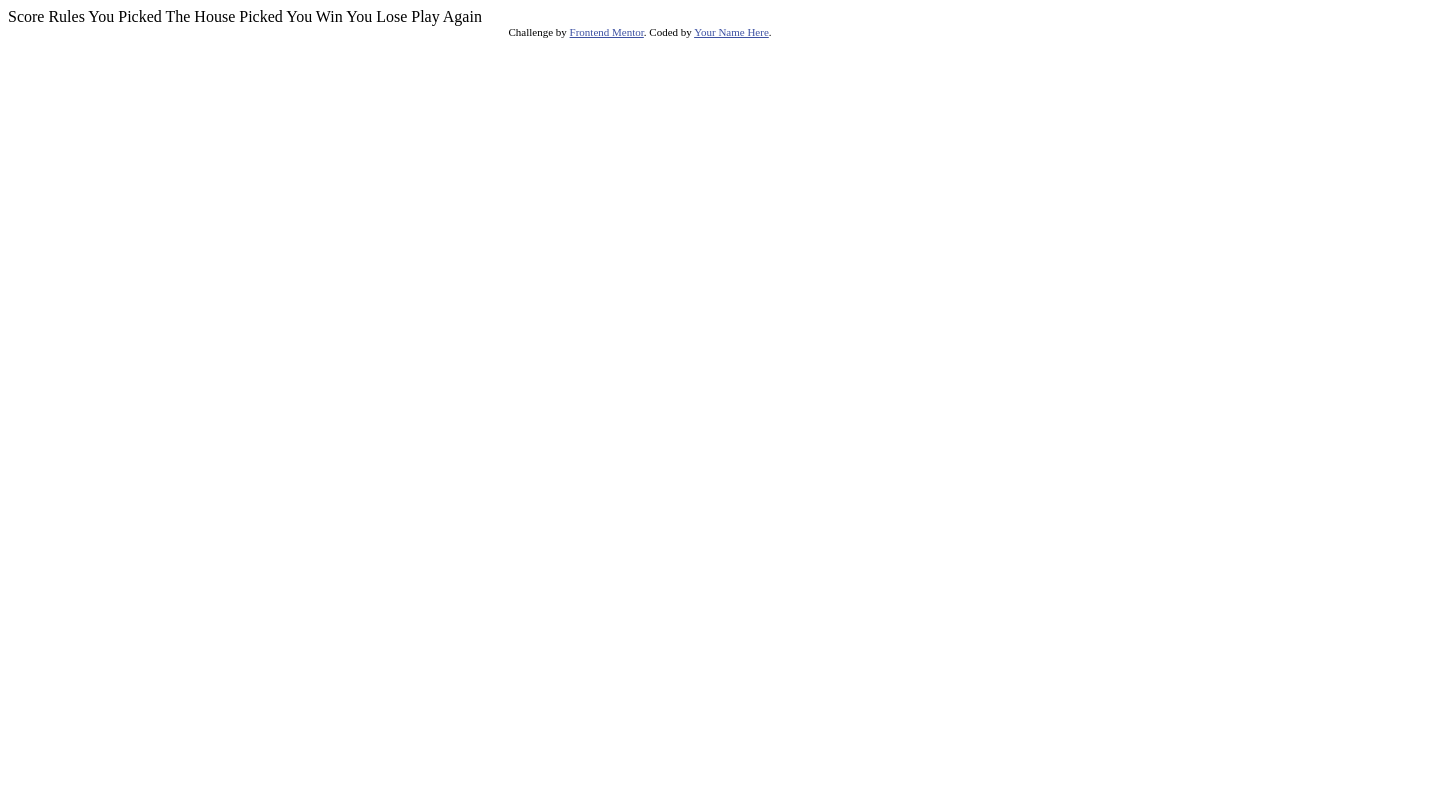
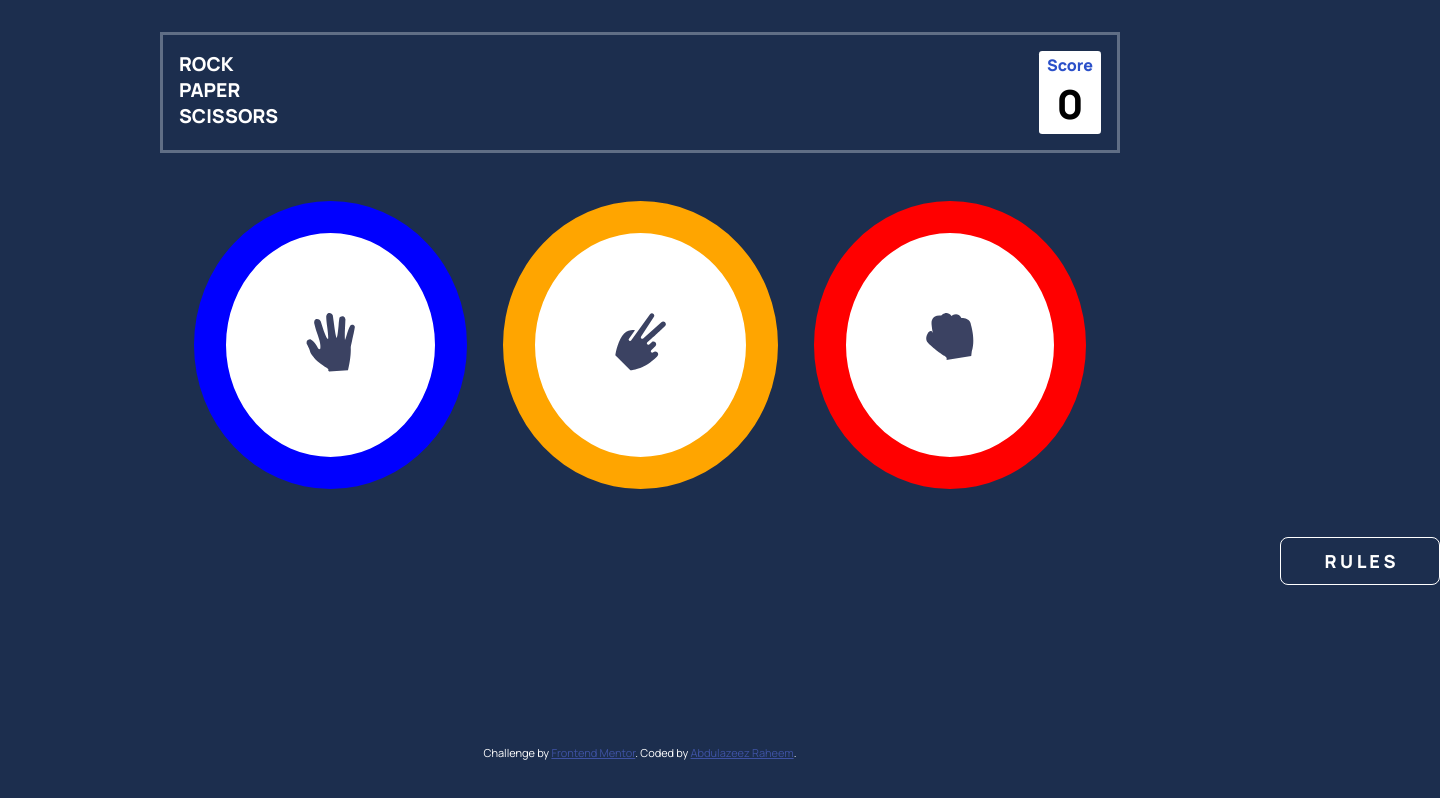
Before and after one commit to rahymaz/az-rock-paper-scissors, a plain HTML site: page index.html in a window 1280 px wide. Shown: the whole page, 1440 px wide, since content can reach past the window. Drawn offline with Linux system fonts and the light colour scheme; a web font is replaced by a local one.

Commit message:
work-in-progress

```diff
--- a/index.html
+++ b/index.html
@@ -11,10 +11,10 @@
       sizes="32x32"
       href="./images/favicon-32x32.png"
     />
-
+    <link rel="stylesheet" href="./styles.css">
     <title>Frontend Mentor | Rock, Paper, Scissors</title>
 
-    Score Rules You Picked The House Picked You Win You Lose Play Again
+    <!-- Score Rules You Picked The House Picked You Win You Lose Play Again -->
 
     <!-- Feel free to remove these styles or customise in your own stylesheet 👍 -->
     <style>
@@ -28,11 +28,62 @@
     </style>
   </head>
   <body>
+    <section class="guide">
+
+        <div class="nameScore">
+          <div class="guideName">
+            <p>ROCK</p>
+            <p>PAPER</p>
+            <p>SCISSORS</p>
+          </div>
+
+          <div class="score">
+            <div class="scoreTxt">Score</div>
+            <div class="scoreNumber">0</div>
+          </div>
+
+        </div>
+
+
+    </section>
+
+    <section class="display">
+      <div class="displayAssets">
+        <div class="paper img">
+          <img src="./images/icon-paper.svg" alt="">
+        </div>
+        <div class="scissors img">
+          <img src="./images/icon-scissors.svg" alt="">
+        </div>
+        <div class="rock img">
+          <img src="./images/icon-rock.svg" alt="">
+        </div>
+      </div>
+
+
+    </section>
+
+    <section class="instructions">
+      <button id="rules" class="rules" type="submit">R U L E S</button>
+
+    </section>
+
+
+
+
+
+
+
+
     <div class="attribution">
       Challenge by
       <a href="https://www.frontendmentor.io?ref=challenge" target="_blank"
         >Frontend Mentor</a
-      >. Coded by <a href="#">Your Name Here</a>.
+      >. Coded by <a href="#">Abdulazeez Raheem</a>.
     </div>
+    <script src="./index.js"></script>
+    <footer>
+
+    </footer>
   </body>
 </html>
--- /dev/null
+++ b/index.js
@@ -0,0 +1,9 @@
+let button = document.getElementById('rules');
+
+
+
+function popup(){
+    button.innerHTML = 'A button has been clicked';
+}
+
+button.addEventListener('click', popup);
--- /dev/null
+++ b/styles.css
@@ -0,0 +1,95 @@
+@import url('https://fonts.googleapis.com/css2?family=Abril+Fatface&family=Croissant+One&family=Manrope&family=Merriweather:ital@0;1&family=Work+Sans:wght@400;500;800&display=swap');
+@import url('https://fonts.googleapis.com/css2?family=Abril+Fatface&family=Croissant+One&family=Manrope:wght@200;400;800&family=Merriweather:ital@0;1&family=Space+Mono:wght@700&family=Work+Sans:wght@400;500;800&display=swap');
+
+*{
+    margin: 0;
+    padding: 0;
+    box-sizing: border-box;
+    font-family: 'Manrope', sans-serif;
+}
+
+body {
+    width: 100%;
+    height: auto;
+    background-color: #1c2e4e;
+    color: #ffffff;
+}
+
+ .guide {
+    margin: 2rem 10rem;
+    padding: 1rem;
+    border: 0.2rem solid #606e85;
+}
+
+.nameScore {
+    display: flex;
+    justify-content: space-between;
+}
+
+.guideName {
+    font-size: 1.2rem;
+    font-weight: bold;
+}
+
+.score {
+    background-color: #ffffff;
+    color: #103d8b;
+    padding: 0.2em 0.5rem;
+    display: flex;
+    flex-direction: column;
+    justify-content: center;
+    align-items: center;
+    border-radius: 0.2rem;
+}
+.scoreTxt {
+    font-size: 1rem;
+    font-weight: bold;
+    color: rgb(43, 80, 201);
+}
+
+.scoreNumber {
+    font-size: 2.5rem;
+    font-weight: bolder;
+    color: #000000;
+}
+
+.display {
+    margin: 2rem 10rem;
+    padding: 1rem;
+}
+
+.img {
+    padding: 5rem;
+    border-radius:50%;
+    background-color: #ffffff;
+}
+
+.displayAssets {
+    display: flex;
+    justify-content: space-around;
+}
+
+.rules {
+    width: 10rem;
+    height: 3rem;
+
+    background-color: #1c2e4e;
+    color: #ffffff;
+    margin-left:80rem;
+    margin-bottom: 10rem;
+    border: 1px solid #ffffff;
+    border-radius: 0.5rem;
+    font-size: large;
+    font-weight: bold;
+    cursor: pointer;
+}
+
+.rock{
+    border: 2rem solid red;
+}
+.paper {
+    border: 2rem solid blue;
+}
+.scissors {
+    border: 2rem solid orange;
+}
```
